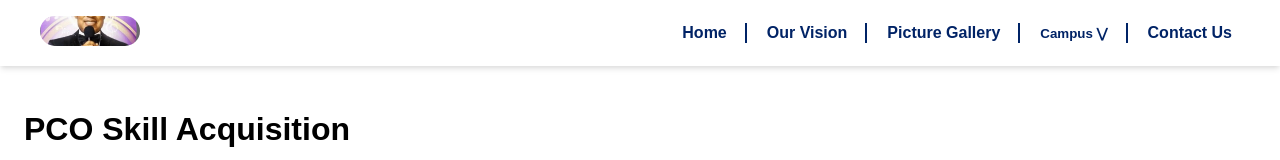
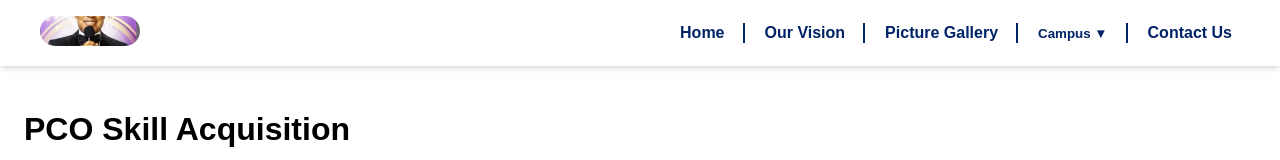
Before and after one commit to pco-skill-acquisition/pcoskillacquisition, a Next.js app: page / in a window 1280 px wide. Shown: the top 160 px of the page. Built offline with nearby package versions, Linux system fonts and the light colour scheme.

Commit message:
Update Navbar with 'Campus' button using thicker ▼ indicator, match font size and weight, verify mobile menu

```diff
--- a/app/components/Navbar.tsx
+++ b/app/components/Navbar.tsx
@@ -43,7 +43,7 @@ export default function Navbar() {
             </Link>
           </li>
           <li className={styles.dropdown}>
-            <button className={styles.dropdownButton}>Campus ⋁</button>
+            <button className={styles.dropdownButton}>Campus ▼</button>
             <ul className={styles.dropdownMenu}>
               <li>
                 <Link href="/campus/apapa" className={styles.dropdownLink}>
```
